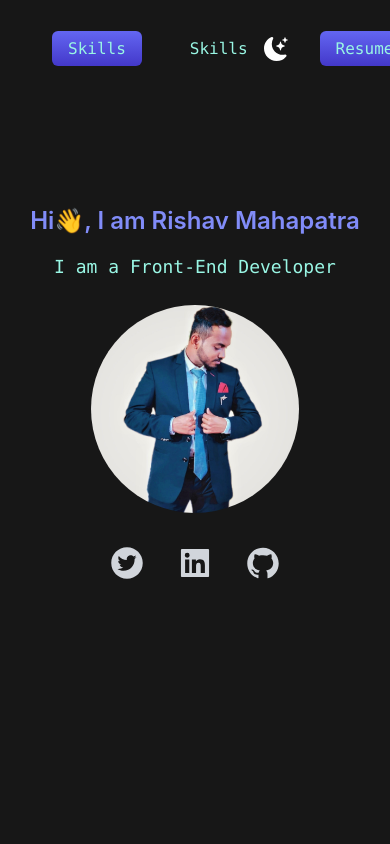
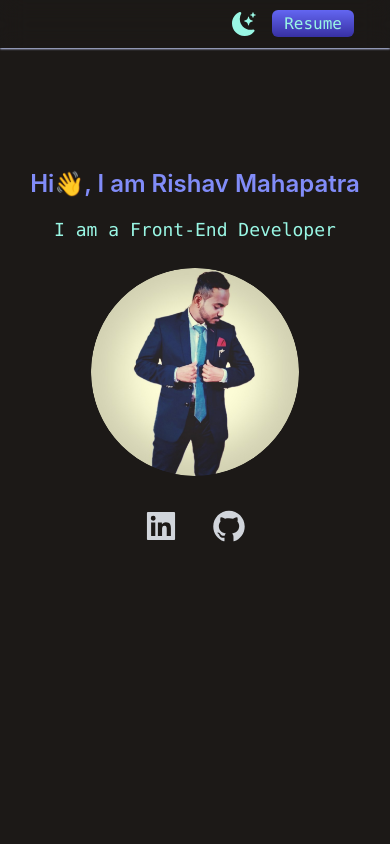
Before and after one commit to rishavmahapatra/Portfolio-V3.0, a Next.js app: page / in a window 390 px wide. Shown: the top 844 px of the page. Built offline with nearby package versions, Linux system fonts and the light colour scheme.

Commit message:
responsive design

```diff
--- a/pages/index.js
+++ b/pages/index.js
@@ -4,16 +4,15 @@ import {
   AiFillLinkedin,
   AiFillGithub,
 } from "react-icons/ai";
+
 import { BsFillMoonStarsFill } from "react-icons/bs";
 import { useState } from "react";
-import dev from "../public/dev-ed-wave.jpeg";
+import dev from "../public/rishav.png";
 import code from "../public/code.png";
-import pro from "../public/1.png";
-
 import design from "../public/design.png";
 import consulting from "../public/consulting.png";
 import Image from "next/image";
-import { motion, useScroll } from "framer-motion";
+import { motion } from "framer-motion";
 
 export default function Home() {
   const [darkMode, setDarkMode] = useState(true);
@@ -25,44 +24,42 @@ export default function Home() {
         <meta name="description" content="Front-End Developer Portfolio" />
         <link rel="icon" href="/favicon.ico" />
       </Head>
-      <main className="overflow-hidden bg-neutral-100 px-5 dark:bg-neutral-900 md:px-10 lg:px-20">
-        {/* min-h-full sm: */}
+
+      <main className="overflow-hidden bg-stone-100 px-5 dark:bg-stone-900 md:px-10 lg:px-20">
         <div className="min-h-screen">
-          <nav className="sticky top-0  py-2 mt-7 flex justify-between dark:text-white">
-            <h1 className="font-sans text-xl"></h1>
-            <motion.ul
-              className="flex items-center"
-              // initial={{ y:-100,opacity: 0 }}
-              // animate={{ y:1, opacity: 1 }}
-              // transition={{duration:0.5}}
-
-              initial={{ y: 100 }}
-              animate={{ y: 0 }}
-              transition={{ type: "spring", stiffness: 110 }}
-            >
+          <nav className="fixed top-0 left-0 right-0 z-10  backdrop-blur-md shadow-indigo-200 shadow-sm p-3 flex justify-end lg:justify-between font-mono text-teal-900  dark:text-teal-200">
+            <ul className="hidden lg:flex">
               <li>
                 <a
-                  className="bg-gradient-to-b from-indigo-500  to-indigo-700 font-mono text-teal-200   px-4 py-2 border-none rounded-md ml-8"
-                  // href="#skills"
+                  className="cursor-pointer px-4 py-2 border-none rounded-md ml-8"
                   onClick={() => {
-                    const anchor = document.querySelector('#skills')
-                    anchor.scrollIntoView({ behavior: 'spin', block: 'start' })
-                   }}
+                    const anchor = document.querySelector("#home");
+                    anchor.scrollIntoView({
+                      behavior: "smooth",
+                      block: "start",
+                    });
+                  }}
                 >
-                  Skills
+                  Home
                 </a>
+              </li>
+              <li>
                 <a
-                  className=" font-mono text-teal-200   px-4 py-2 border-none rounded-md ml-8"
-                  href="#skills"
-                  // onClick={() => {
-                  //   const anchor = document.querySelector('#skills')
-                  //   anchor.scrollIntoView({ behavior: 'smooth', block: 'center' })
-                  //  }}
+                  className="cursor-pointer px-4 py-2 border-none rounded-md ml-8"
+                  onClick={() => {
+                    const anchor = document.querySelector("#skills");
+                    anchor.scrollIntoView({
+                      behavior: "smooth",
+                      block: "start",
+                    });
+                  }}
                 >
                   Skills
                 </a>
               </li>
+            </ul>
 
+            <ul className="flex items-center gap-4">
               <li>
                 <BsFillMoonStarsFill
                   onClick={() => setDarkMode(!darkMode)}
@@ -71,69 +68,59 @@ export default function Home() {
               </li>
               <li>
                 <a
-                  className="bg-gradient-to-b from-indigo-500  to-indigo-700 font-mono text-teal-200   px-4 py-2 border-none rounded-md ml-8"
+                  className="bg-gradient-to-b from-indigo-500  to-indigo-800 font-mono text-teal-200  px-3 py-1 border-none rounded-md mr-6"
                   href="https://drive.google.com/file/d/1FVSz3BrtfaAqCgS_7-yT-ed62HEjWO-l/view?usp=sharing"
                 >
                   Resume
                 </a>
               </li>
-            </motion.ul>
+            </ul>
           </nav>
-          <section className="mt-32 sm:mt-14 lg:mt-28 justify-center">
+          {/* mt-48 sm:mt-28 lg:mt-36 */}
+          <section id="home" className="absolute top-0 left-0 right-0 ">
             <motion.div
-              className="text-center"
+              className="text-center mt-40"
               initial={{ x: -100, opacity: 0 }}
               whileInView={{ x: 0, opacity: 1 }}
-              viewport={{once:true}}
-              // transition={{ duration: 0.4 }}
+              viewport={{ once: false }}
             >
-              <h2 className=" text-2xl md:text-5xl mx-auto max-w-2xl antialiased py-2 text-teal-700 font-semibold dark:text-indigo-400 ">
+              <h2 className=" text-2xl md:text-5xl mx-auto max-w-2xl antialiased py-2 text-teal-800 font-semibold dark:text-indigo-400 ">
                 Hi👋, I am Rishav Mahapatra
               </h2>
-              <h3 className=" text-lg md:text-3xl max-w-xl mx-auto antialiased  py-2 font-mono font-medium text-cyan-700 dark:text-teal-200  hover:scale-110">
+              <h3 className=" text-lg md:text-3xl max-w-xl mx-auto antialiased  py-2 font-mono font-medium text-cyan-900 dark:text-teal-200 ">
                 I am a Front-End Developer
               </h3>
-              {/* <p className="text-md py-5 leading-8 text-gray-800 dark:text-gray-200 max-w-xl mx-auto md:text-xl">
-              Developer providing services for programming and design content
-              needs. Join me down below!
-            </p> */}
-              {/* bg-gradient-to-b from-indigo-400 */}
               <motion.div
-                className=" m-4 mx-auto bg-transparent rounded-full w-52 h-52 md:w-64 md:h-64 relative overflow-hidden"
-                initial={{ y: -500, opacity: 0 }}
+                initial={{ y: 200, opacity: 0 }}
                 animate={{ y: 0, opacity: 1 }}
-                transition={{ delay: 0.6, type: "spring", stiffness: 190 }}
+                transition={{ delay: 0.2 }}
               >
-                <Image src={dev} layout="fill" objectFit="cover" />
-              </motion.div>
-              <motion.div
-                className="cursor-pointer my-6 py-2 max-w-xs mx-auto text-4xl md:text-6xl flex justify-center gap-8 sm:gap-14 text-gray-700 dark:text-gray-300"
-                initial={{ y: 100, opacity: 0 }}
-                animate={{ y: 0, opacity: 1 }}
-                transition={{ delay: 0.4, duration: 0.4 }}
-              >
-                <AiFillTwitterCircle className="hover:scale-110 hover:text-indigo-400" />
-                <AiFillLinkedin className="hover:scale-110 hover:text-indigo-400" />
-                <AiFillGithub className="hover:scale-110 hover:text-indigo-400" />
+                <div className=" m-4 mx-auto bg-transparent rounded-full w-52 h-52 md:w-64 md:h-64 relative overflow-hidden">
+                  <Image src={dev} className="object-cover w-full h-auto" />
+                </div>
+                <div className="cursor-pointer my-6 py-2 max-w-xs mx-auto text-4xl md:text-5xl flex justify-center gap-8 sm:gap-10 text-gray-700 dark:text-gray-300">
+                  <AiFillLinkedin className="hover:scale-110 hover:text-indigo-500" />
+                  <AiFillGithub className="hover:scale-110 hover:text-indigo-500" />
+                </div>
               </motion.div>
             </motion.div>
           </section>
         </div>
 
-        <section id="skills" className="text-left">
+        <section id="skills" className=" text-left scroll-m-14">
           <div>
             <h3 className="text-4xl py-1 dark:text-white">Skills</h3>
-            <p className="font-sans text-md py-2 leading-8 text-gray-800 dark:text-gray-200 mx-auto md:text-xl">
+            {/* <p className="font-sans text-md py-2 leading-8 text-gray-800 dark:text-gray-200 mx-auto md:text-xl">
               PS- I have gained these skills after years of experience and not
               just after completing one project/tutorial.
-            </p>
+            </p> */}
           </div>
           <div className="lg:flex gap-10">
             <motion.div
               className="text-left shadow-lg p-10 rounded-xl my-10 bg-cyan-200 dark:bg-slate-600 flex-1"
               initial={{ x: 100, opacity: 0 }}
               whileInView={{ x: 0, opacity: 1 }}
-              viewport={{once:true}}
+              viewport={{ once: false }}
               // transition={{ duration: 0.4 }}
             >
               <Image src={design} width={100} height={100} />
@@ -156,7 +143,7 @@ export default function Home() {
               className=" shadow-lg p-10 rounded-xl my-10 bg-teal-200 dark:bg-slate-600 flex-1"
               initial={{ x: 100, opacity: 0 }}
               whileInView={{ x: 0, opacity: 1 }}
-              viewport={{once:true}}
+              viewport={{ once: false }}
               // transition={{ duration: 0.4 }}
             >
               <Image src={code} width={100} height={100} />
@@ -179,7 +166,7 @@ export default function Home() {
               className="shadow-lg p-10 rounded-xl my-10 bg-blue-200 dark:bg-slate-600 flex-1"
               initial={{ x: 100, opacity: 0 }}
               whileInView={{ x: 0, opacity: 1 }}
-              viewport={{once:true}}
+              viewport={{ once: false }}
               // transition={{ duration: 0.4 }}
             >
               <Image src={consulting} width={100} height={100} />
--- a/styles/globals.css
+++ b/styles/globals.css
@@ -18,4 +18,5 @@ a {
 
 * {
   box-sizing: border-box;
+
 }
```
Also changed, not shown: public/rishav.png (added), 1 other file (tests, documents, lock files or other folders).
